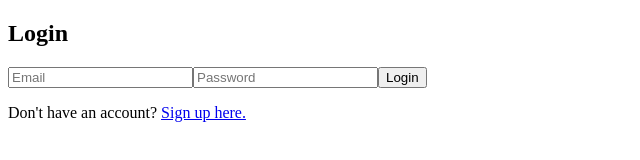
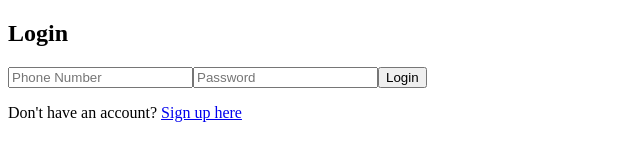
Before and after one commit to chkobbaa/football-frontend, a React (Create React App) app: page / in a window 1280 px wide. Shown: the top 160 px of the page, without its empty margins (0-640 px from the left). Built offline with nearby package versions, Linux system fonts and the light colour scheme.

Commit message:
Update Login.js

```diff
--- a/src/pages/Login.js
+++ b/src/pages/Login.js
@@ -3,7 +3,7 @@ import API from '../api';
 import { useNavigate, Link } from 'react-router-dom';
 
 function Login() {
-  const [email, setEmail] = useState('');
+  const [number, setNumber] = useState('');
   const [password, setPassword] = useState('');
   const navigate = useNavigate();
 
@@ -16,11 +16,11 @@ function Login() {
   const handleLogin = async (e) => {
     e.preventDefault();
     try {
-      const res = await API.post('/login', { email, password });
+      const res = await API.post('/login', { number, password });
       localStorage.setItem('token', res.data.token);
       navigate('/dashboard');
     } catch (err) {
-      alert('Login failed. Check your email and password.');
+      alert('Login failed. Check your number and password.');
     }
   };
 
@@ -28,11 +28,11 @@ function Login() {
     <form onSubmit={handleLogin}>
       <h2>Login</h2>
       <input
-        type="email"
-        placeholder="Email"
-        value={email}
+        type="text"
+        placeholder="Phone Number"
+        value={number}
         required
-        onChange={(e) => setEmail(e.target.value)}
+        onChange={(e) => setNumber(e.target.value)}
       />
       <input
         type="password"
@@ -42,7 +42,7 @@ function Login() {
         onChange={(e) => setPassword(e.target.value)}
       />
       <button type="submit">Login</button>
-      <p>Don't have an account? <Link to="/signup">Sign up here.</Link></p>
+      <p>Don't have an account? <Link to="/signup">Sign up here</Link></p>
     </form>
   );
 }
```
